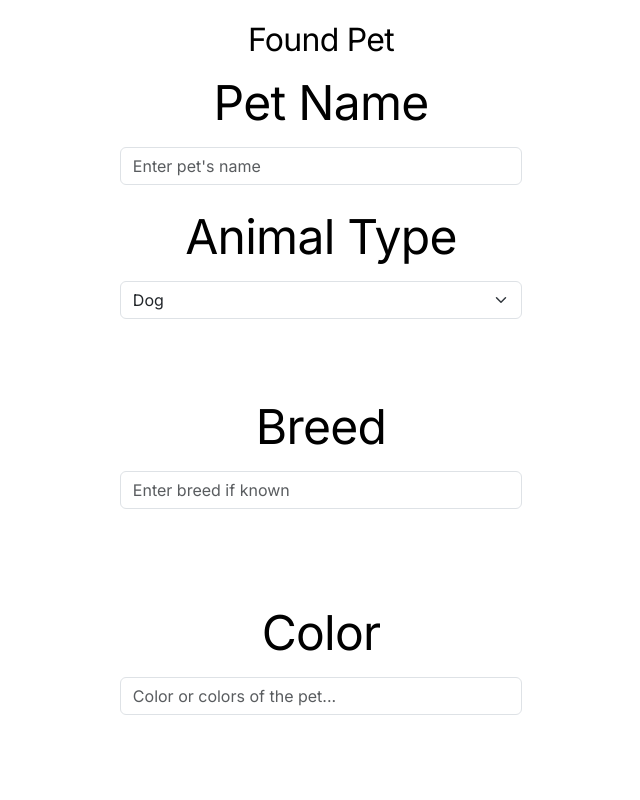
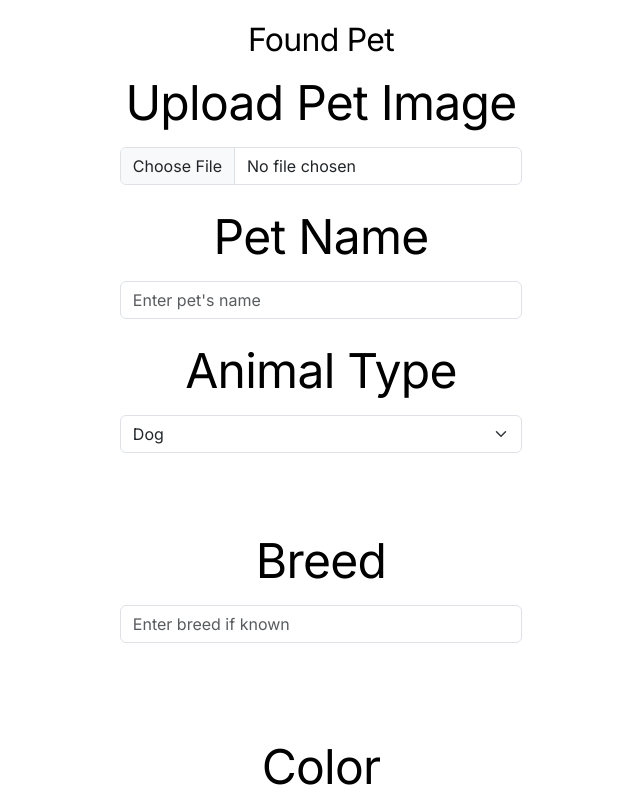
Before and after one commit to Code-the-Dream-School/cc-prac-team1-front, a React (Create React App) app: page /addfoundpet in a window 1280 px wide. Shown: the top 800 px of the page, without its empty margins (319-959 px from the left). Built offline with nearby package versions, Linux system fonts and the light colour scheme.

Commit message:
added upload image feature to forms

```diff
--- a/src/components/pages/AddFoundPet.js
+++ b/src/components/pages/AddFoundPet.js
@@ -5,6 +5,7 @@ import { useState } from "react";
 
 const AddFoundPet = () => {
   const initialValues = {
+    image: null,
     petName: "",
     animalType: "",
     breed: "",
@@ -25,10 +26,25 @@ const AddFoundPet = () => {
     });
   };
 
+    const handleSubmit = (e) => {
+    e.preventDefault();
+
+  };
+
   return (
     <Container>
       <Form>
         <h2>Found Pet</h2>
+          <FormGroup>
+          <Label for="image">Upload Pet Image</Label>
+          <Input
+            type="file"
+            id=""
+            label="image"
+            value={values.image}
+            onChange={handleInputChange}
+          />
+        </FormGroup>
         <FormGroup>
           <Label for="petName">Pet Name</Label>
           <Input
--- a/src/components/pages/AddLostPet.js
+++ b/src/components/pages/AddLostPet.js
@@ -5,6 +5,7 @@ import { useState } from "react";
 
 const AddLostPet = () => {
   const initialValues = {
+    image: null,
     petName: "",
     animalType: "",
     breed: "",
@@ -29,6 +30,16 @@ const AddLostPet = () => {
     <Container>
       <Form>
         <h2>Lost Pet</h2>
+           <FormGroup>
+          <Label for="image">Upload Pet Image</Label>
+          <Input
+            type="file"
+            id=""
+            label="image"
+            value={values.image}
+            onChange={handleInputChange}
+          />
+        </FormGroup>
         <FormGroup>
           <Label for="petName">Pet Name</Label>
           <Input
```
